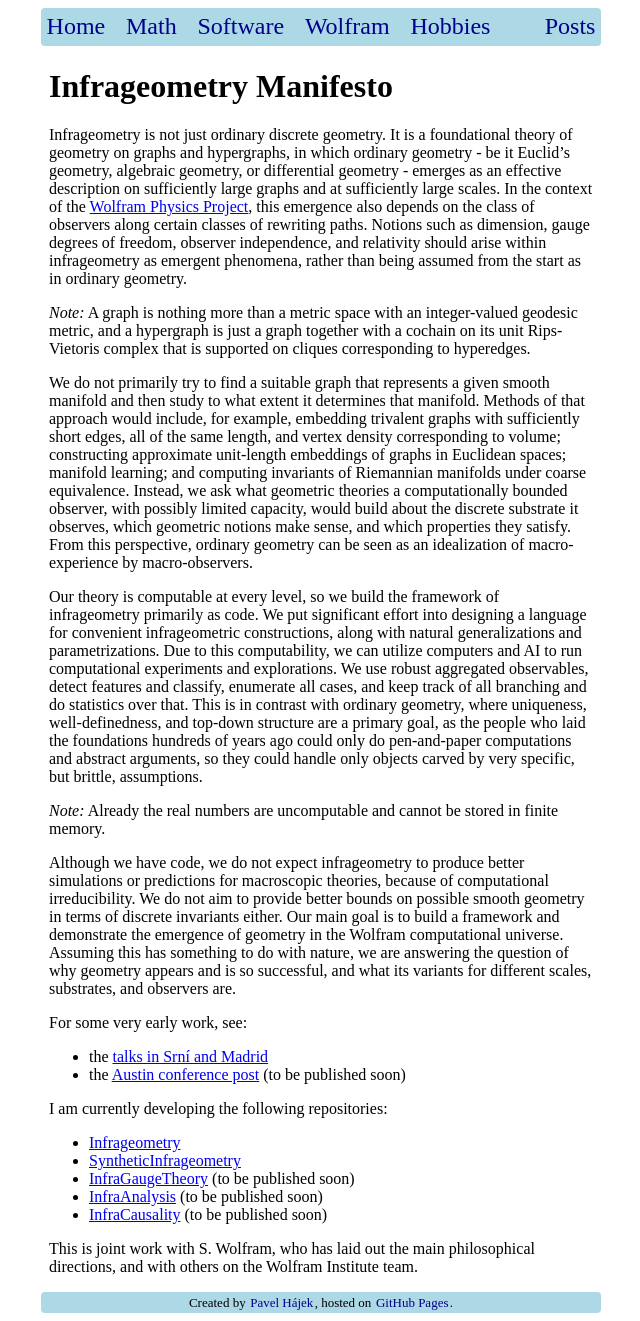
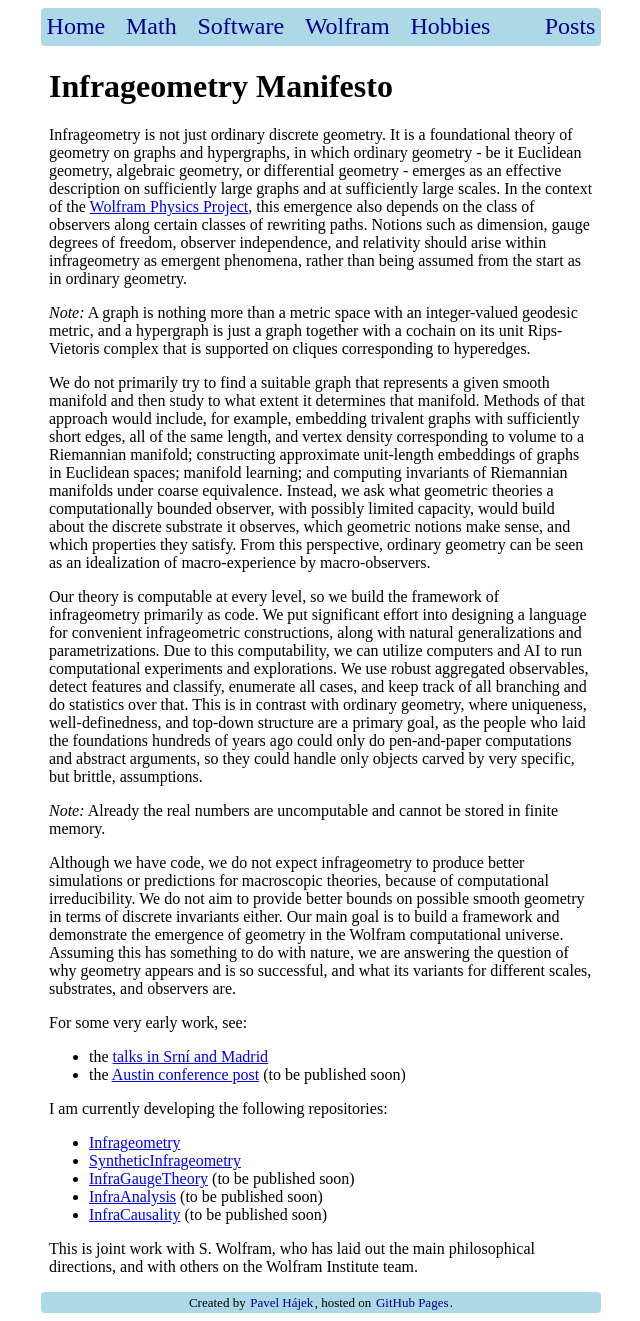
Before and after one commit to p135246/p135246.github.io, a Jekyll site: the page built from Wolfram/_posts/2026-05-30-infrageometry-manifesto.md, in a window 1280 px wide. Shown: the whole page, without its empty margins (319-959 px from the left). Built offline with Jekyll 4.4.1, drawn with Linux system fonts in a browser that asks for light colours; our own code applies the rules of GitHub Pages for plain Markdown files; comment, search, counter and statistics services are not loaded.

Commit message:
Refine wording in manifesto intro and embedding methods

```diff
--- a/Wolfram/_posts/2026-05-30-infrageometry-manifesto.md
+++ b/Wolfram/_posts/2026-05-30-infrageometry-manifesto.md
@@ -8,14 +8,14 @@ utterances: true
 # Infrageometry Manifesto
 
 Infrageometry is not just ordinary discrete geometry.
-It is a foundational theory of geometry on graphs and hypergraphs, in which ordinary geometry - be it Euclid's geometry, algebraic geometry, or differential geometry - emerges as an effective description on sufficiently large graphs and at sufficiently large scales.
+It is a foundational theory of geometry on graphs and hypergraphs, in which ordinary geometry - be it Euclidean geometry, algebraic geometry, or differential geometry - emerges as an effective description on sufficiently large graphs and at sufficiently large scales.
 In the context of the [Wolfram Physics Project][WP], this emergence also depends on the class of observers along certain classes of rewriting paths.
 Notions such as dimension, gauge degrees of freedom, observer independence, and relativity should arise within infrageometry as emergent phenomena, rather than being assumed from the start as in ordinary geometry.
 
 *Note:* A graph is nothing more than a metric space with an integer-valued geodesic metric, and a hypergraph is just a graph together with a cochain on its unit Rips-Vietoris complex that is supported on cliques corresponding to hyperedges.
 
 We do not primarily try to find a suitable graph that represents a given smooth manifold and then study to what extent it determines that manifold.
-Methods of that approach would include, for example, embedding trivalent graphs with sufficiently short edges, all of the same length, and vertex density corresponding to volume; constructing approximate unit-length embeddings of graphs in Euclidean spaces; manifold learning; and computing invariants of Riemannian manifolds under coarse equivalence.
+Methods of that approach would include, for example, embedding trivalent graphs with sufficiently short edges, all of the same length, and vertex density corresponding to volume to a Riemannian manifold; constructing approximate unit-length embeddings of graphs in Euclidean spaces; manifold learning; and computing invariants of Riemannian manifolds under coarse equivalence.
 Instead, we ask what geometric theories a computationally bounded observer, with possibly limited capacity, would build about the discrete substrate it observes, which geometric notions make sense, and which properties they satisfy.
 From this perspective, ordinary geometry can be seen as an idealization of macro-experience by macro-observers.
 
```
